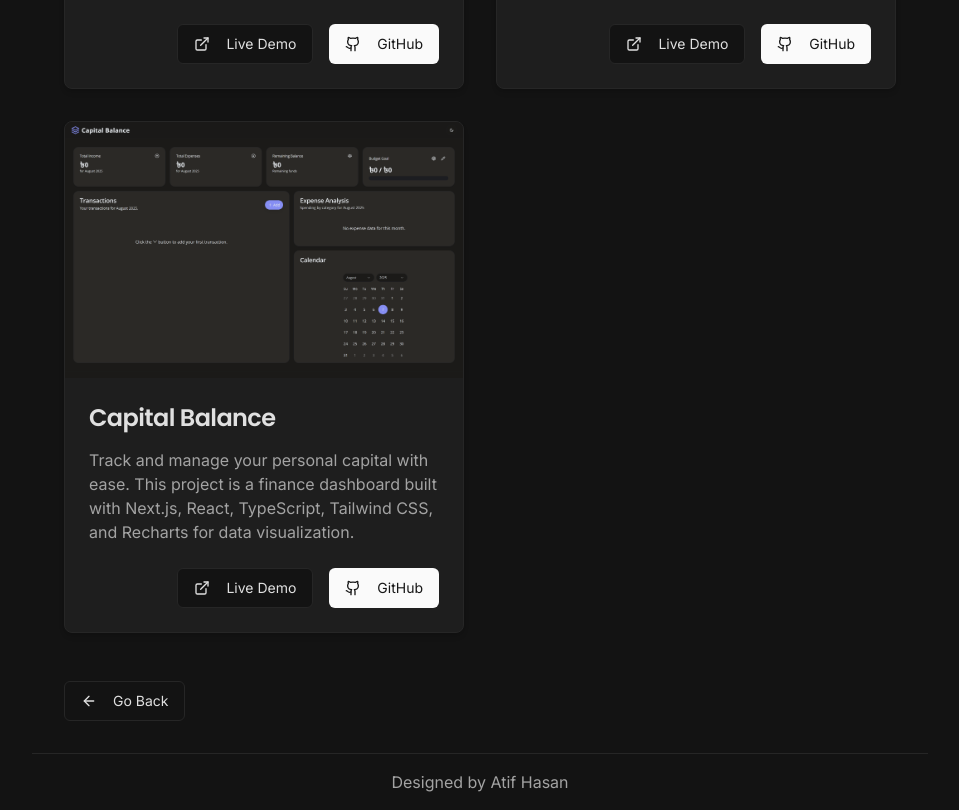
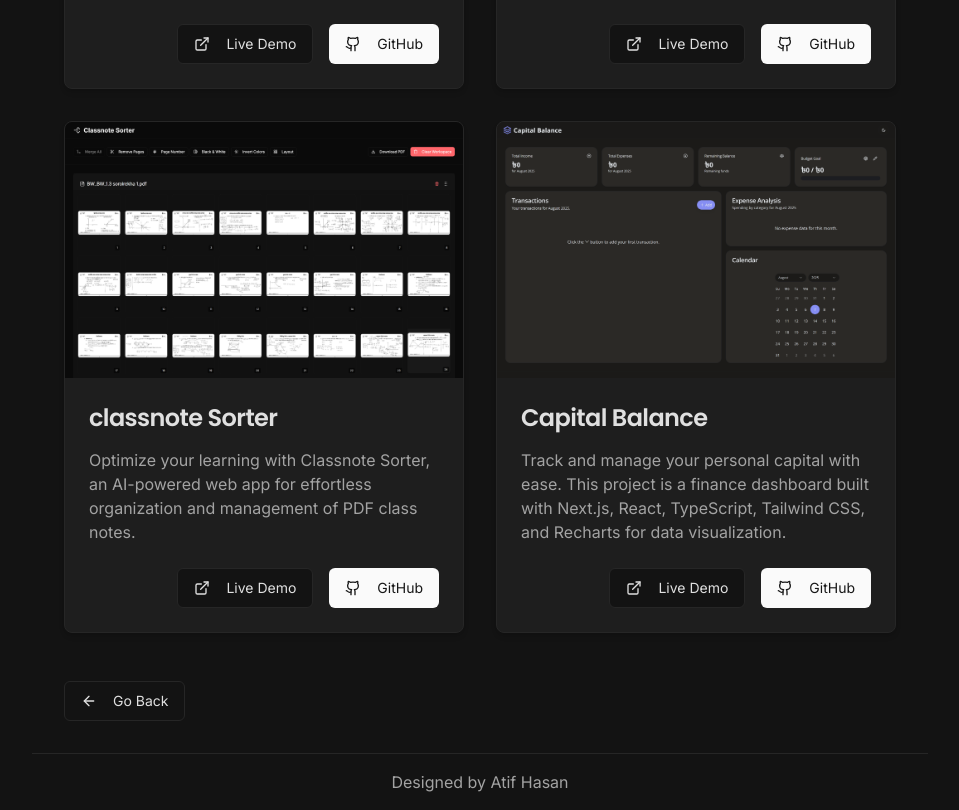
Before and after one commit to Atifhasan250/my-info, a Next.js app: page /projects in a window 1280 px wide. Shown: the part 700-1510 px from the top of the page, without its empty margins (160-1119 px from the left). Built offline with nearby package versions, Linux system fonts and the light colour scheme.

Commit message:
added project

```diff
--- a/src/app/projects/page.tsx
+++ b/src/app/projects/page.tsx
@@ -22,6 +22,7 @@ import { Input } from '@/components/ui/input';
 import shortenedLinkImg from './shortened-link.png';
 import capitalBalanceImg from './capital-balance.png';
 import shadJatraImg from './shad-jatra.png';
+import classnoteSorterImg from './classnote-sorter.png';
 
 const projects = [
   {
@@ -42,6 +43,14 @@ const projects = [
   },
   {
     id: '3',
+    title: "classnote Sorter",
+    description: 'Optimize your learning with Classnote Sorter, an AI-powered web app for effortless organization and management of PDF class notes.',
+    imageUrl: classnoteSorterImg,
+    liveUrl: 'https://classnote-sorter.vercel.app/',
+    githubUrl: 'https://github.com/Atifhasan250/classnote-sorter',
+  },
+  {
+    id: '4',
     title: "Capital Balance",
     description: 'Track and manage your personal capital with ease. This project is a finance dashboard built with Next.js, React, TypeScript, Tailwind CSS, and Recharts for data visualization.',
     imageUrl: capitalBalanceImg,
```
Also changed, not shown: src/app/projects/classnote-sorter.png (added).
